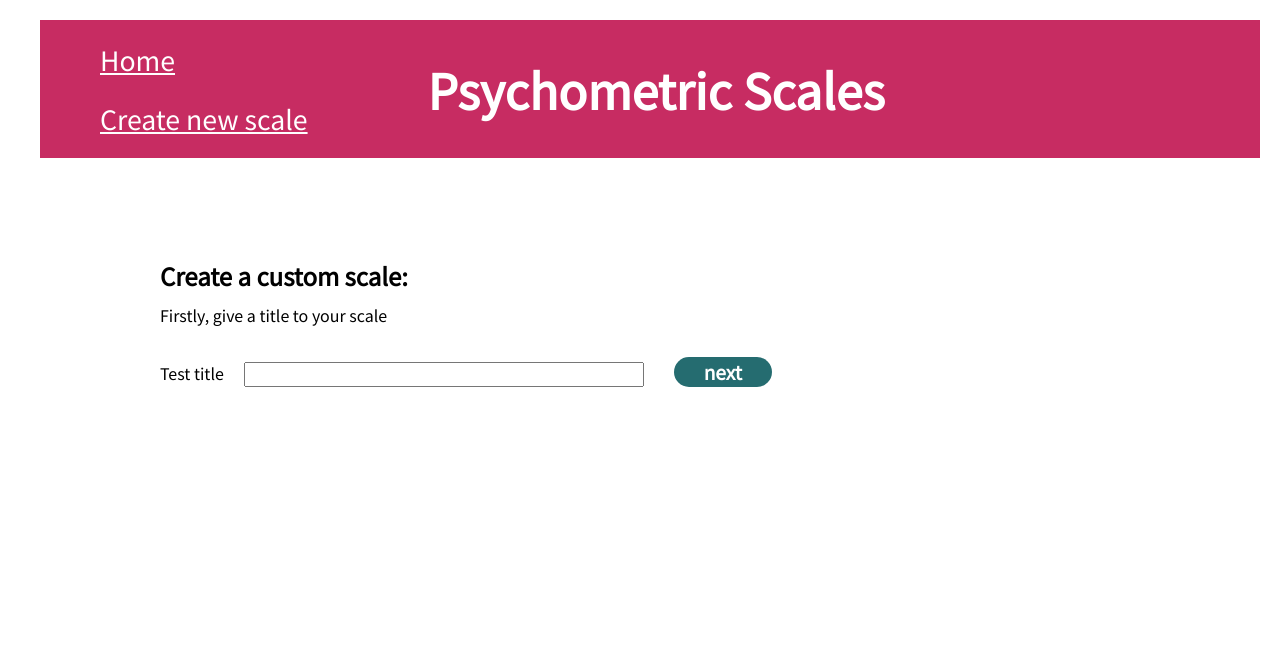
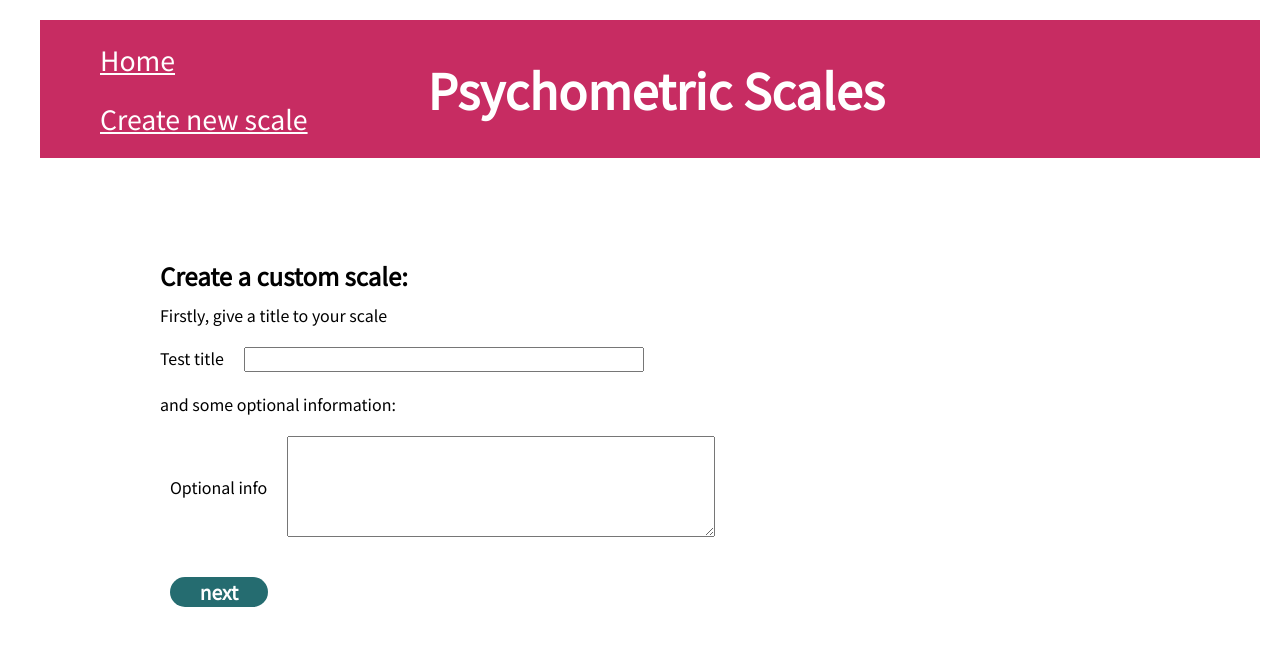
Before and after one commit to saraHumphries/psychometric_test_app, a React (Create React App) app in the folder psychometric_tests_app_client_side/: page /create_new_test in a window 1280 px wide. Shown: the top 646 px of the page. Built offline with nearby package versions, Linux system fonts and the light colour scheme.

Commit message:
adds inout box for test info

```diff
--- a/psychometric_tests_app_client_side/src/App.css
+++ b/psychometric_tests_app_client_side/src/App.css
@@ -111,8 +111,6 @@ nav {
     background-color: #2ECD71;
 }
 
-#see-results-button {
-}
 
 /* Summary page */
 
@@ -161,6 +159,11 @@ nav {
 
 #test-title {
     width: 40%;
+}
+
+#test-info-section {
+    display: flex;
+    align-items: center;
 }
 
 #submit-title-button {
--- a/psychometric_tests_app_client_side/src/containers/CreateTestPage.js
+++ b/psychometric_tests_app_client_side/src/containers/CreateTestPage.js
@@ -179,6 +179,11 @@ const CreateTestPage = function() {
                         <p>Firstly, give a title to your scale</p>
                         <label htmlFor='test-title'>Test title</label>
                         <input type='text' id='test-title'></input>
+                        <p>and some optional information:</p>
+                        <div id='test-info-section'>
+                            <label htmlFor='text-info'>Optional info</label>
+                            <textarea id='text-info' rows='5' cols='50'></textarea>
+                        </div>
                         <button id='submit-title-button' onClick={onTitleSubmit}>next</button>
                     </section>
                     {newPsychometricTest? <h1 id='title-set-title'>{newPsychometricTest.title}</h1>: null}
```
